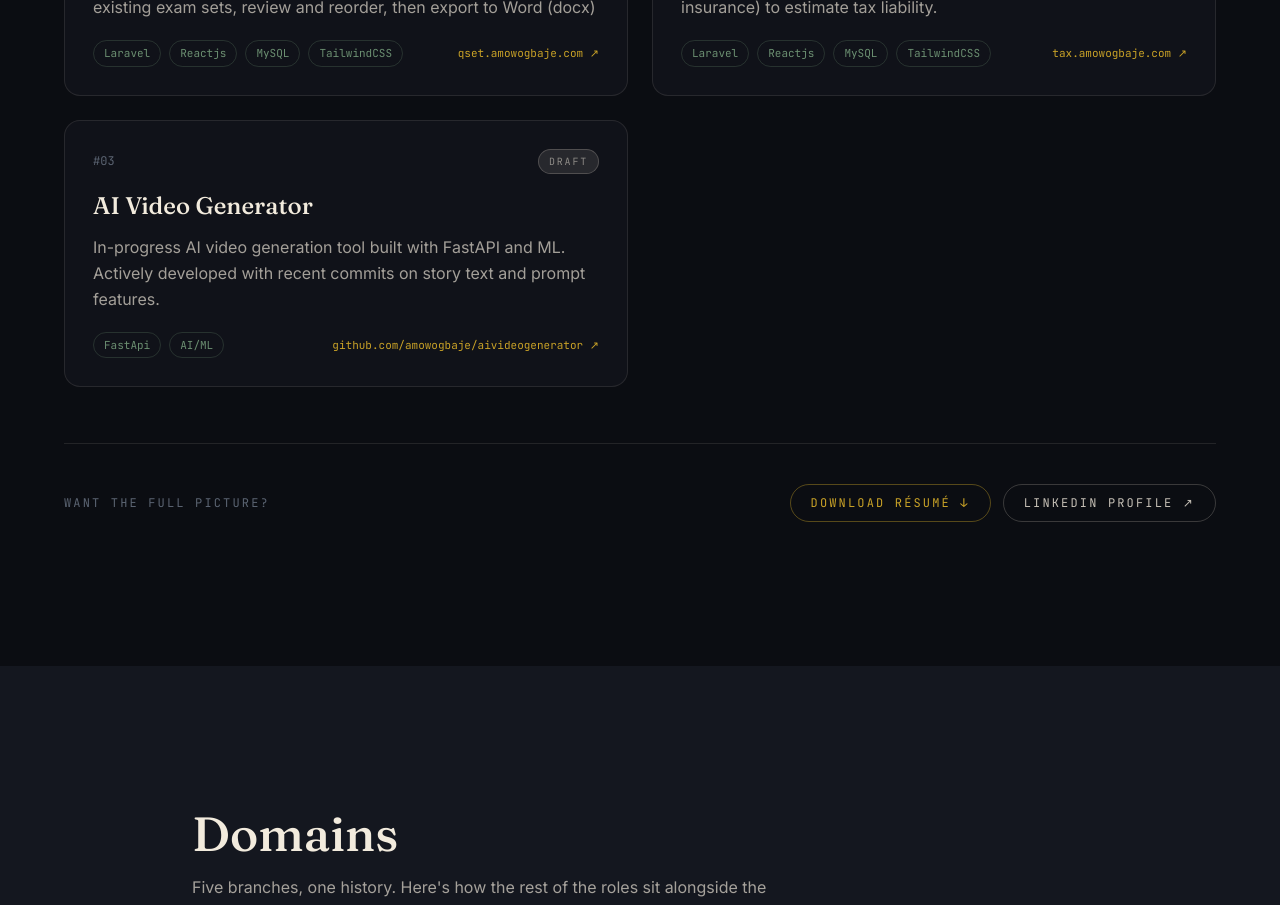
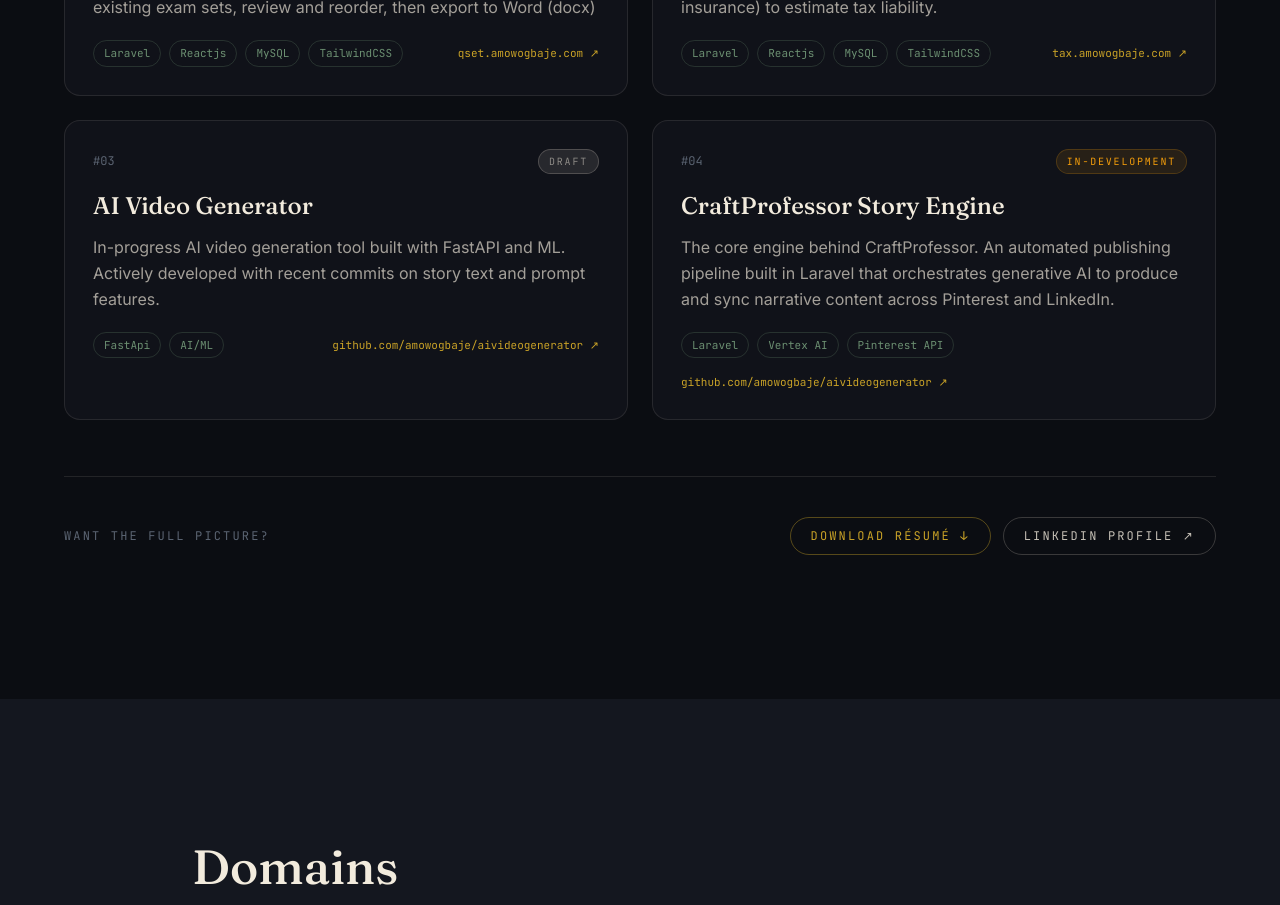
Before and after one commit to amowogbaje/personal-website, a React (Vite) app: page / in a window 1280 px wide. Shown: the part 1220-2125 px from the top of the page. Built offline with nearby package versions, Linux system fonts and the light colour scheme.

Commit message:
updates on projects

```diff
--- a/src/components/Work.jsx
+++ b/src/components/Work.jsx
@@ -28,6 +28,16 @@ const projects = [
     "stack": ["FastApi", "AI/ML"],
     "summary": "In-progress AI video generation tool built with FastAPI and ML. Actively developed with recent commits on story text and prompt features.",
     "pr": "#03"
+  },
+  {
+    "status": "in-development",
+    "statusColor": "bg-amber-500/10 text-amber-500 border-amber-500/20",
+    "title": "CraftProfessor Story Engine",
+    "href": "https://github.com/amowogbaje/aivideogenerator",
+    "linkLabel": "github.com/amowogbaje/aivideogenerator",
+    "stack": ["Laravel", "Vertex AI", "Pinterest API"],
+    "summary": "The core engine behind CraftProfessor. An automated publishing pipeline built in Laravel that orchestrates generative AI to produce and sync narrative content across Pinterest and LinkedIn.",
+    "pr": "#04"
   }
 ]
 
@@ -92,7 +102,7 @@ export default function Work() {
           ))}
         </div>
 
-<div className="mt-14 pt-10 border-t border-paper/10 flex flex-col md:flex-row items-center justify-between gap-6">
+        <div className="mt-14 pt-10 border-t border-paper/10 flex flex-col md:flex-row items-center justify-between gap-6">
           <p className="font-mono text-xs text-slate uppercase tracking-widebit">
             Want the full picture?
           </p>
```
